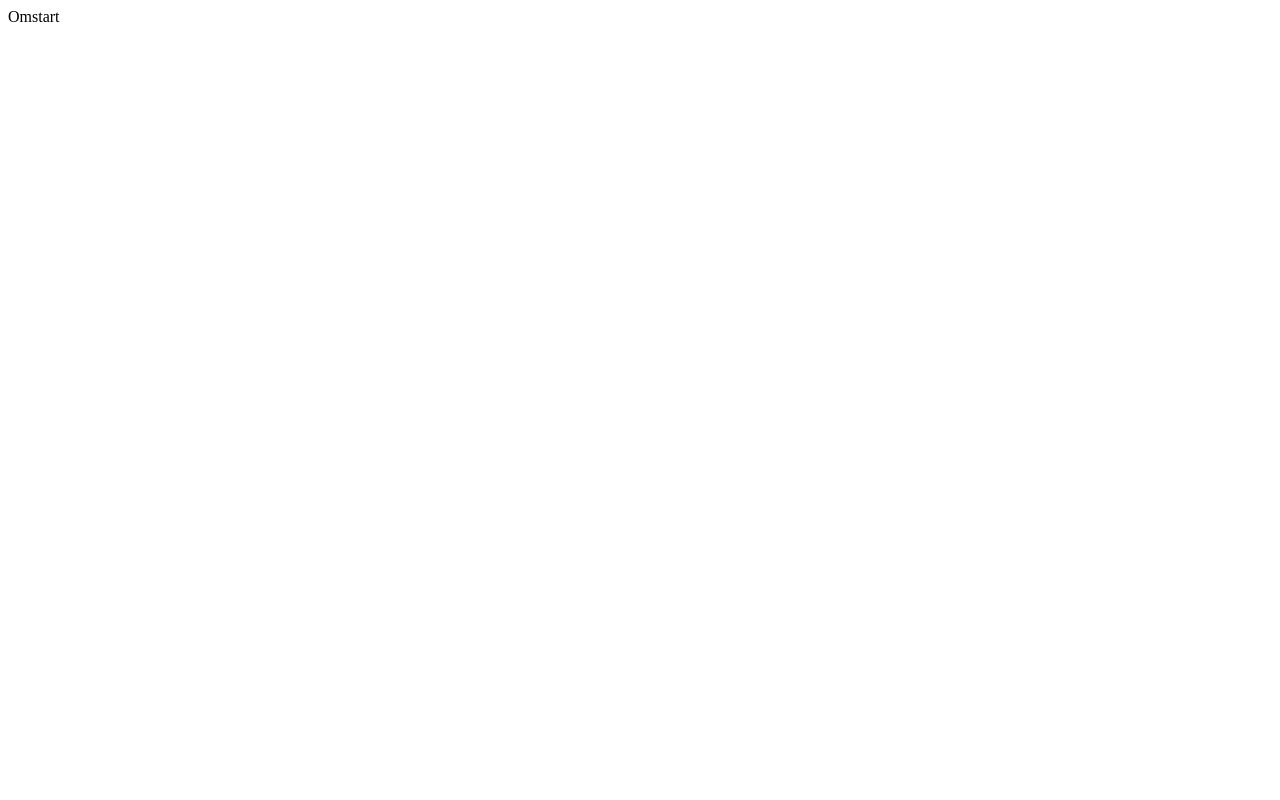
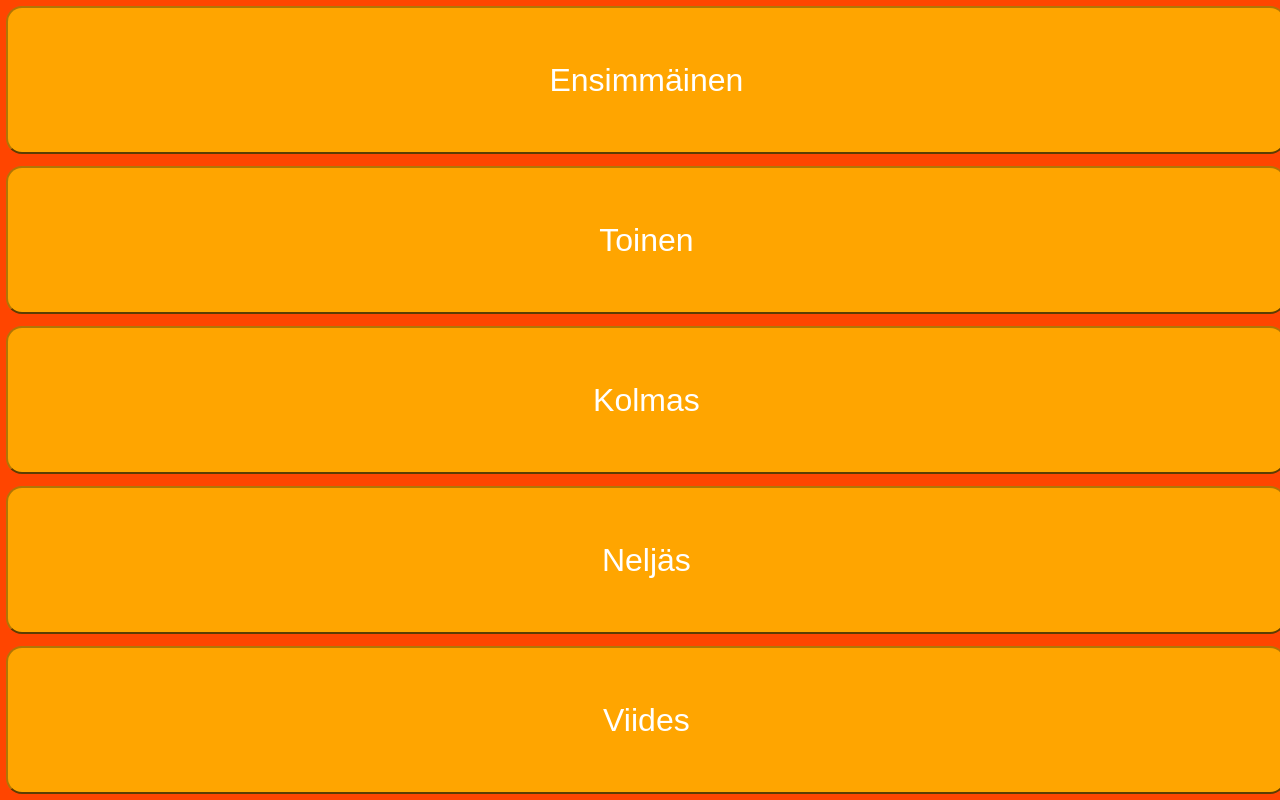
Before and after one commit to nlinnanen/MyFeedback, a React (Create React App) app: page / in a window 1280 px wide. Built offline with nearby package versions, Linux system fonts and the light colour scheme.

Commit message:
Initial styles

```diff
--- a/src/App.scss
+++ b/src/App.scss
@@ -1,5 +1,14 @@
+* {
+  padding: 0;
+  margin: 0;
+}
 
 .grid {
-  width: 100% !important;
-  height: 100% !important;
+  background-color: orangered;
+  width: 100%;
+  height: 100vh;
+  display: flex;
+  flex-direction: column;
+  align-items: stretch;
+
 }
--- a/src/App.tsx
+++ b/src/App.tsx
@@ -1,10 +1,17 @@
 import React from 'react'
 
 import './App.scss'
+import AnswerButton from './components/AnswerButton'
 
 const App = () => {
+  const answers = ['ensimmäinen', 'toinen', 'kolmas', 'neljäs', 'viides']
+
   return (
-    <div>Omstart</div>
+    <div className="grid">
+      {answers.map((a, i) => (
+        <AnswerButton key={i} text={a} />
+        ))}
+    </div>
   )
 }
 
--- a/src/components/AnswerButton/AnswerButton.scss
+++ b/src/components/AnswerButton/AnswerButton.scss
@@ -1,5 +1,16 @@
 
 .btn {
-  width: 100% !important;
-  height: 100% !important;
+  width: 100%;
+  height: 100%;
+
+  margin: 0.4rem;
+  border-radius: 16px;
+  background-color: orange;
+  border-color: rgb(177, 117, 5);
+  box-shadow: none;
+  color: white;
+  font-size: 2rem;
+  text-transform: capitalize;
+
+  cursor: pointer;
 }
```
